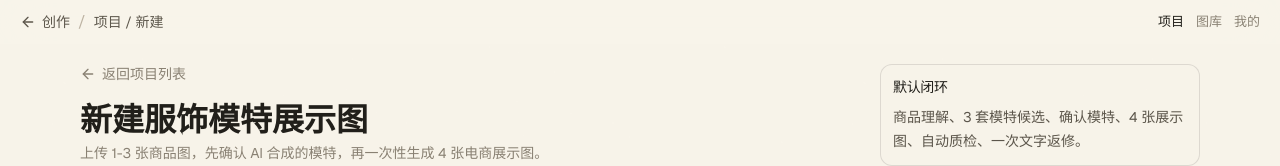
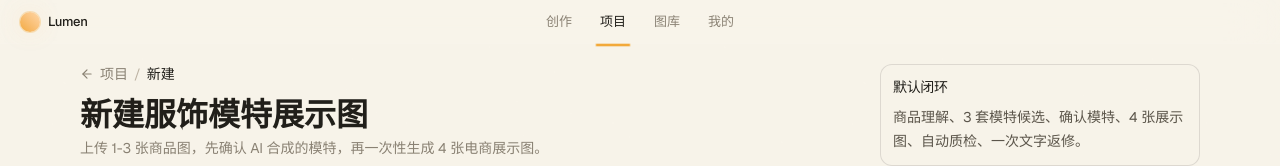
Before and after one commit to cyeinfpro/Lumen, a Next.js app in the folder apps/web/: page /projects/apparel-model-showcase/new in a window 1280 px wide. Shown: the top 166 px of the page. Built offline with nearby package versions, Linux system fonts and the light colour scheme; no server answers.

Commit message:
Improve projects navigation and accessory loading states

```diff
--- a/apps/web/src/app/projects/new/page.tsx
+++ b/apps/web/src/app/projects/new/page.tsx
@@ -3,22 +3,26 @@
 import Link from "next/link";
 import { ArrowLeft, ChevronRight, PackageCheck, Shirt, Sparkles } from "lucide-react";
 
+import { DesktopTopNav } from "@/components/ui/shell";
+
 export default function NewProjectPage() {
   return (
     <div className="flex min-h-[100dvh] flex-col bg-[var(--bg-0)] text-[var(--fg-0)]">
-      <header className="sticky top-0 z-20 flex h-11 items-center justify-between border-b border-white/[0.05] bg-[var(--bg-0)]/80 px-3 backdrop-blur-xl md:px-5">
-        <Link href="/projects" className="inline-flex items-center gap-2 text-sm text-[var(--fg-1)]">
-          <ArrowLeft className="h-4 w-4" />
-          项目
-        </Link>
-        <Link href="/" className="text-sm text-[var(--fg-2)] hover:text-[var(--fg-0)]">
-          创作
-        </Link>
-      </header>
+      <DesktopTopNav active="projects" />
 
       <main className="flex-1 overflow-y-auto px-4 py-6 md:px-8">
         <div className="mx-auto max-w-5xl">
-          <p className="text-xs text-[var(--fg-2)]">项目模板</p>
+          <nav aria-label="项目路径" className="flex items-center gap-1.5 text-sm">
+            <Link
+              href="/projects"
+              className="inline-flex items-center gap-1.5 text-[var(--fg-2)] transition-colors hover:text-[var(--fg-0)]"
+            >
+              <ArrowLeft className="h-3.5 w-3.5" />
+              项目
+            </Link>
+            <span aria-hidden className="text-[var(--fg-3)]">/</span>
+            <span className="text-[var(--fg-0)]">模板</span>
+          </nav>
           <h1 className="mt-1 text-[26px] font-semibold tracking-normal md:text-[32px]">
             新建项目
           </h1>
--- a/apps/web/src/components/ui/projects/ApparelWorkflowDetail.tsx
+++ b/apps/web/src/components/ui/projects/ApparelWorkflowDetail.tsx
@@ -41,21 +41,7 @@ export function ApparelWorkflowDetail({ projectId }: DetailProps) {
   return (
     <div className="flex min-h-[100dvh] flex-col bg-[var(--bg-0)]">
       <OnlineBanner />
-      <ProjectTopBar
-        leadingSlot={
-          <Link
-            href="/projects"
-            className="inline-flex items-center gap-1.5 truncate text-sm text-[var(--fg-1)] hover:text-[var(--fg-0)]"
-          >
-            <ArrowLeft className="h-3.5 w-3.5" />
-            项目
-            <span className="text-[var(--fg-3)]">/</span>
-            <span className="truncate text-[var(--fg-0)]">
-              {workflow?.title || "服饰模特展示图"}
-            </span>
-          </Link>
-        }
-      />
+      <ProjectTopBar />
 
       {!workflow && query.isLoading ? (
         <DetailSkeleton />
@@ -98,6 +84,7 @@ function ProjectConsole({
       </aside>
 
       <section className="min-w-0 overflow-y-auto p-4 md:p-6">
+        <DetailBreadcrumb workflow={workflow} />
         <DetailHeader workflow={workflow} refreshing={refreshing} onOpenDrawer={() => setDrawerOpen(true)} />
         <MobileStageStrip workflow={workflow} />
 
@@ -128,6 +115,24 @@ function ProjectConsole({
         onClose={() => setDrawerOpen(false)}
       />
     </main>
+  );
+}
+
+function DetailBreadcrumb({ workflow }: { workflow: WorkflowRun }) {
+  return (
+    <nav aria-label="项目路径" className="mb-4 flex min-w-0 items-center gap-1.5 text-sm">
+      <Link
+        href="/projects"
+        className="inline-flex items-center gap-1.5 text-[var(--fg-2)] transition-colors hover:text-[var(--fg-0)]"
+      >
+        <ArrowLeft className="h-3.5 w-3.5" />
+        项目
+      </Link>
+      <span aria-hidden className="text-[var(--fg-3)]">/</span>
+      <span className="min-w-0 truncate text-[var(--fg-0)]">
+        {workflow.title || "服饰模特展示图"}
+      </span>
+    </nav>
   );
 }
 
--- a/apps/web/src/components/ui/projects/ApparelWorkflowNewPage.tsx
+++ b/apps/web/src/components/ui/projects/ApparelWorkflowNewPage.tsx
@@ -373,28 +373,23 @@ export function ApparelWorkflowNewPage() {
   return (
     <div className="flex min-h-[100dvh] flex-col bg-[var(--bg-0)]">
       <OnlineBanner />
-      <ProjectTopBar
-        leadingSlot={
-          <Link
-            href="/projects"
-            className="inline-flex items-center gap-1 truncate text-sm text-[var(--fg-1)] hover:text-[var(--fg-0)]"
-          >
-            项目 / 新建
-          </Link>
-        }
-      />
+      <ProjectTopBar />
 
       <main className="flex-1 overflow-y-auto px-4 py-5 md:px-8">
         <div className="mx-auto grid max-w-[1120px] gap-5 lg:grid-cols-[1fr_320px]">
           <section className="space-y-5">
             <div>
-              <Link
-                href="/projects"
-                className="inline-flex items-center gap-1.5 text-sm text-[var(--fg-2)] hover:text-[var(--fg-0)]"
-              >
-                <ArrowLeft className="h-4 w-4" />
-                返回项目列表
-              </Link>
+              <nav aria-label="项目路径" className="flex items-center gap-1.5 text-sm">
+                <Link
+                  href="/projects"
+                  className="inline-flex items-center gap-1.5 text-[var(--fg-2)] transition-colors hover:text-[var(--fg-0)]"
+                >
+                  <ArrowLeft className="h-3.5 w-3.5" />
+                  项目
+                </Link>
+                <span aria-hidden className="text-[var(--fg-3)]">/</span>
+                <span className="text-[var(--fg-0)]">新建</span>
+              </nav>
               <h1 className="mt-3 text-[26px] font-semibold tracking-normal md:text-[32px]">
                 新建服饰模特展示图
               </h1>
--- a/apps/web/src/components/ui/projects/components/ProjectTopBar.tsx
+++ b/apps/web/src/components/ui/projects/components/ProjectTopBar.tsx
@@ -1,65 +1,13 @@
 "use client";
 
-// 项目专属顶栏。可选 leadingSlot 用于详情页注入面包屑；
-// 默认显示"创作 ← / 项目 / 图库 / 我的"。
+// 项目页使用全局主导航，确保"项目"与"创作 / 图库 / 我的"处于同一层级。
 
-import { ArrowLeft } from "lucide-react";
-import Link from "next/link";
-
-import { cn } from "@/lib/utils";
+import { DesktopTopNav } from "@/components/ui/shell";
 
 interface ProjectTopBarProps {
-  active?: "projects" | "stream" | "me";
-  leadingSlot?: React.ReactNode;
+  right?: React.ReactNode;
 }
 
-export function ProjectTopBar({ active = "projects", leadingSlot }: ProjectTopBarProps) {
-  return (
-    <header className="sticky top-0 z-[var(--z-header)] flex h-11 items-center justify-between border-b border-white/[0.05] bg-[var(--bg-0)]/80 px-3 backdrop-blur-xl md:px-5">
-      <div className="flex min-w-0 items-center gap-2">
-        <Link
-          href="/"
-          className="inline-flex items-center gap-1.5 text-sm text-[var(--fg-1)] transition-colors hover:text-[var(--fg-0)]"
-        >
-          <ArrowLeft className="h-4 w-4" />
-          创作
-        </Link>
-        {leadingSlot ? (
-          <>
-            <span aria-hidden className="text-[var(--fg-3)]">/</span>
-            <div className="min-w-0 flex-1 truncate">{leadingSlot}</div>
-          </>
-        ) : null}
-      </div>
-      <nav className="flex items-center gap-3 text-[13px] text-[var(--fg-2)]">
-        <Link
-          href="/projects"
-          className={cn(
-            "transition-colors",
-            active === "projects" ? "text-[var(--fg-0)]" : "hover:text-[var(--fg-0)]",
-          )}
-        >
-          项目
-        </Link>
-        <Link
-          href="/stream"
-          className={cn(
-            "transition-colors",
-            active === "stream" ? "text-[var(--fg-0)]" : "hover:text-[var(--fg-0)]",
-          )}
-        >
-          图库
-        </Link>
-        <Link
-          href="/me"
-          className={cn(
-            "transition-colors",
-            active === "me" ? "text-[var(--fg-0)]" : "hover:text-[var(--fg-0)]",
-          )}
-        >
-          我的
-        </Link>
-      </nav>
-    </header>
-  );
+export function ProjectTopBar({ right }: ProjectTopBarProps) {
+  return <DesktopTopNav active="projects" right={right} />;
 }
--- a/apps/web/src/components/ui/projects/components/SelectableImageGrid.tsx
+++ b/apps/web/src/components/ui/projects/components/SelectableImageGrid.tsx
@@ -70,7 +70,7 @@ export function SelectableImageGrid({
                 "disabled:cursor-not-allowed disabled:opacity-60",
               )}
             >
-              {selected ? "取消选择" : "选择此饰品方案"}
+              {saving ? "正在保存…" : selected ? "取消选择" : "选择此饰品方案"}
             </button>
           </article>
         );
--- a/apps/web/src/components/ui/projects/stages/ModelCandidatesStage.tsx
+++ b/apps/web/src/components/ui/projects/stages/ModelCandidatesStage.tsx
@@ -120,6 +120,9 @@ export function ModelCandidatesStage({ workflow }: { workflow: WorkflowRun }) {
   const accessoryImages = (approvalStep?.image_ids ?? [])
     .map((imageId) => imageById(workflow, imageId))
     .filter((image): image is BackendImageMeta => Boolean(image));
+  const accessoryPreviewRunning =
+    createAccessoryPreviews.isPending ||
+    (approvalStep?.status === "running" && (approvalStep.task_ids?.length ?? 0) > 0);
 
   const openPreview = (image: BackendImageMeta, list: BackendImageMeta[], index: number) => {
     setPreviewList(list);
@@ -238,13 +241,22 @@ export function ModelCandidatesStage({ workflow }: { workflow: WorkflowRun }) {
             <Button
               variant="secondary"
               loading={createAccessoryPreviews.isPending}
-              disabled={!selectedCandidate || createAccessoryPreviews.isPending}
+              disabled={!selectedCandidate || accessoryPreviewRunning}
               onClick={generateAccessoryPreview}
             >
-              {accessoryImages.length > 0 ? "再生成配饰四宫格" : "生成配饰四宫格"}
+              {accessoryPreviewRunning
+                ? "配饰图生成中"
+                : accessoryImages.length > 0
+                  ? "再生成配饰四宫格"
+                  : "生成配饰四宫格"}
             </Button>
           </div>
-          {accessoryImages.length > 0 ? (
+          {accessoryPreviewRunning ? (
+            <RunningState
+              label="系统正在生成配饰四宫格，完成后会自动载入"
+              className="h-40"
+            />
+          ) : accessoryImages.length > 0 ? (
             <SelectableImageGrid
               images={accessoryImages}
               selectedImageId={selectedAccessoryImageId}
@@ -257,6 +269,8 @@ export function ModelCandidatesStage({ workflow }: { workflow: WorkflowRun }) {
               }}
               onPreview={(image, index) => openPreview(image, accessoryImages, index)}
             />
+          ) : selectedCandidate ? (
+            <RunningState label="配饰图尚未生成，点击上方按钮开始生成" />
           ) : (
             <RunningState label="确认模特后可生成配饰四宫格" />
           )}
```
